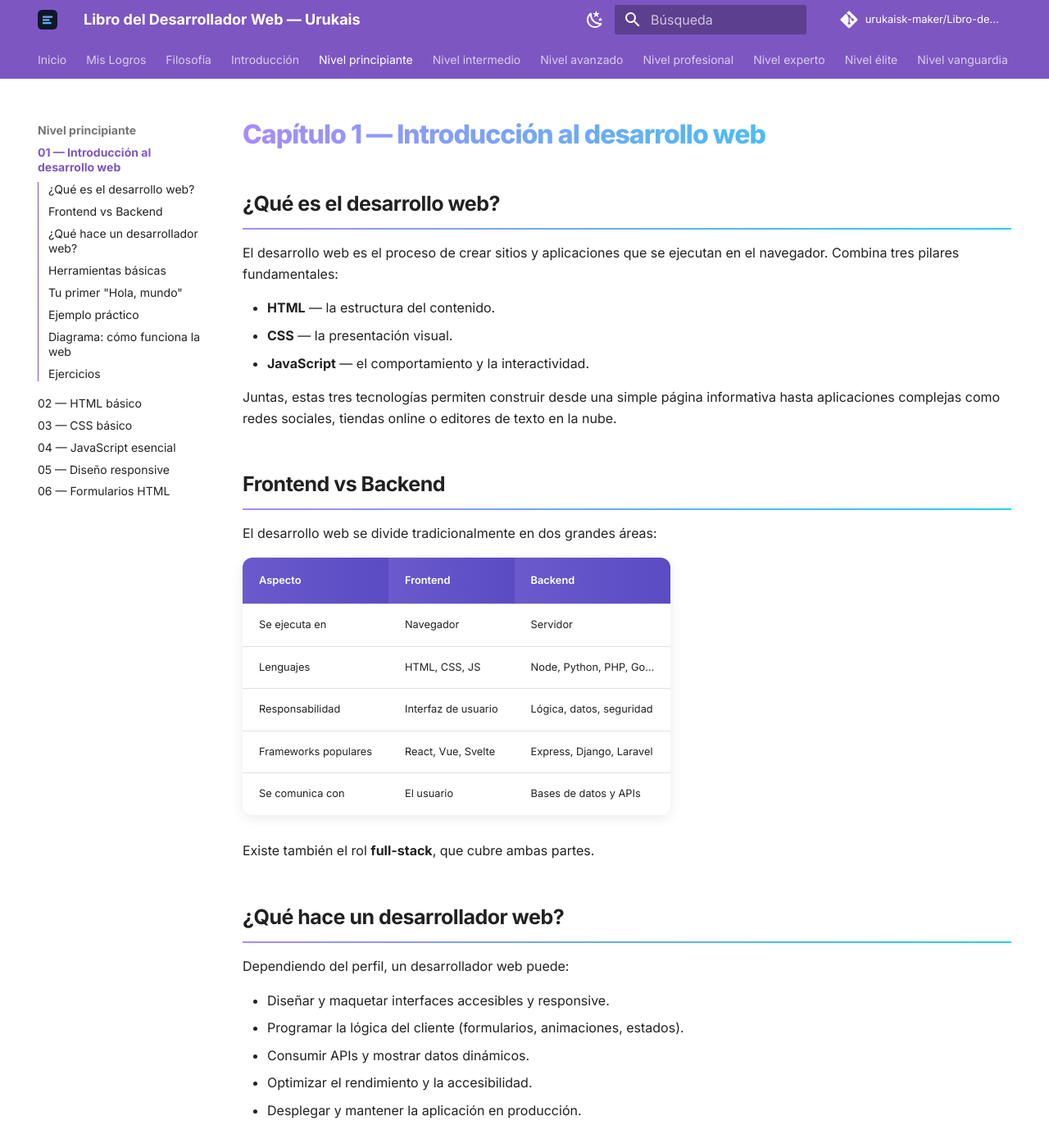
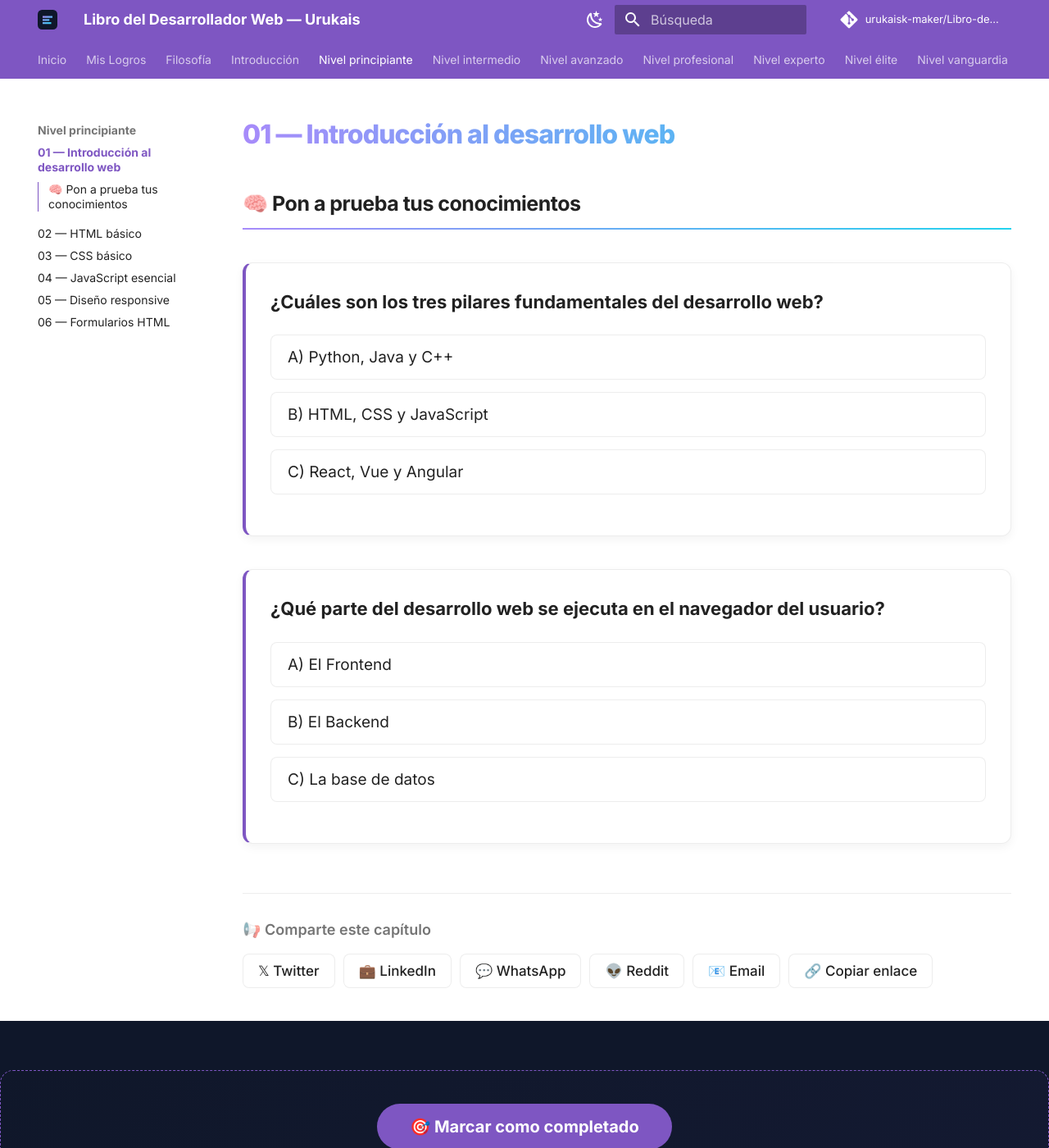
Before and after one commit to urukaisk-maker/Libro-desarrollador-Web-Urukais-, an MkDocs documentation site: the page built from docs/capitulos/01-introduccion.md, in a window 1280 px wide and 1400 px high. Shown: the whole window at 82% size. Built offline with MkDocs 1.6.1 and Material for MkDocs 9.7.7, drawn with Linux system fonts in a browser that asks for light colours; comment, search, counter and statistics services are not loaded; some of the changed text lies outside the part shown.

Commit message:
feat: añadir quizzes interactivos a capítulos 1, 3, 4 y 5

````diff
--- a/docs/capitulos/01-introduccion.md
+++ b/docs/capitulos/01-introduccion.md
@@ -1,99 +1,23 @@
-# Capítulo 1 — Introducción al desarrollo web
-
-## ¿Qué es el desarrollo web?
-
-El desarrollo web es el proceso de crear sitios y aplicaciones que se ejecutan en el navegador. Combina tres pilares fundamentales:
-
-- **HTML** — la estructura del contenido.
-- **CSS** — la presentación visual.
-- **JavaScript** — el comportamiento y la interactividad.
-
-Juntas, estas tres tecnologías permiten construir desde una simple página informativa hasta aplicaciones complejas como redes sociales, tiendas online o editores de texto en la nube.
-
-## Frontend vs Backend
-
-El desarrollo web se divide tradicionalmente en dos grandes áreas:
-
-| Aspecto | Frontend | Backend |
-|---|---|---|
-| Se ejecuta en | Navegador | Servidor |
-| Lenguajes | HTML, CSS, JS | Node, Python, PHP, Go… |
-| Responsabilidad | Interfaz de usuario | Lógica, datos, seguridad |
-| Frameworks populares | React, Vue, Svelte | Express, Django, Laravel |
-| Se comunica con | El usuario | Bases de datos y APIs |
-
-Existe también el rol **full-stack**, que cubre ambas partes.
-
-## ¿Qué hace un desarrollador web?
-
-Dependiendo del perfil, un desarrollador web puede:
-
-- Diseñar y maquetar interfaces accesibles y responsive.
-- Programar la lógica del cliente (formularios, animaciones, estados).
-- Consumir APIs y mostrar datos dinámicos.
-- Optimizar el rendimiento y la accesibilidad.
-- Desplegar y mantener la aplicación en producción.
-
-## Herramientas básicas
-
-Para empezar necesitas muy poco:
-
-1. **Un navegador moderno** — Firefox, Chrome, Edge o Safari.
-2. **Un editor de código** — [Visual Studio Code](https://code.visualstudio.com/) es el estándar.
-3. **Un servidor local simple** — la extensión [Live Server](https://marketplace.visualstudio.com/items?itemName=ritwickdey.LiveServer) es suficiente.
-4. **Git** — para llevar el control de versiones.
-
-## Tu primer "Hola, mundo"
-
-Crea un archivo llamado `index.html` con este contenido:
-
-```html
-<!DOCTYPE html>
-<html lang="es">
-<head>
-  <meta charset="UTF-8">
-  <title>Hola, mundo</title>
-</head>
-<body>
-  <h1>Hola, mundo</h1>
-  <p>Mi primera página web.</p>
-</body>
-</html>
-```
-
-Ábrelo en el navegador y verás tu primera página.
-
-## Ejemplo práctico
-
-Ver [ejemplos/hola-mundo.html](../ejemplos/hola-mundo.html).
-
-
-## Diagrama: cómo funciona la web
-
-```mermaid
-sequenceDiagram
-    participant U as Usuario
-    participant N as Navegador
-    participant S as Servidor
-    participant B as Base de datos
-
-    U->>N: Introduce URL
-    N->>S: Petición HTTP
-    S->>B: Consulta
-    B-->>S: Datos
-    S-->>N: Respuesta HTML
-    N-->>U: Página renderizada
-```
-
-Este es el flujo básico de una petición web.
-
-## Ejercicios
-
-1. Crea tu primer archivo HTML con un título y un párrafo.
-2. Ábrelo en el navegador y comprueba que se ve bien.
-3. Modifica el color de fondo con CSS en línea.
-4. Añade un enlace a tu web favorita.
-
 ---
 
-⬅️ [Introducción](../introduccion.md) | ➡️ [Capítulo 2 — HTML básico](02-html-basico.md)
+## 🧠 Pon a prueba tus conocimientos
+
+<div class="quiz-container" data-correct="b">
+  <p class="quiz-question">¿Cuáles son los tres pilares fundamentales del desarrollo web?</p>
+  <div class="quiz-options">
+    <button class="quiz-option" data-option="a">A) Python, Java y C++</button>
+    <button class="quiz-option" data-option="b">B) HTML, CSS y JavaScript</button>
+    <button class="quiz-option" data-option="c">C) React, Vue y Angular</button>
+  </div>
+  <div class="quiz-feedback"></div>
+</div>
+
+<div class="quiz-container" data-correct="a">
+  <p class="quiz-question">¿Qué parte del desarrollo web se ejecuta en el navegador del usuario?</p>
+  <div class="quiz-options">
+    <button class="quiz-option" data-option="a">A) El Frontend</button>
+    <button class="quiz-option" data-option="b">B) El Backend</button>
+    <button class="quiz-option" data-option="c">C) La base de datos</button>
+  </div>
+  <div class="quiz-feedback"></div>
+</div>
````
Also changed, not shown: docs/capitulos/03-css-basico.md (+21 -95 lines), docs/capitulos/04-javascript.md (+21 -99 lines), docs/capitulos/05-responsive.md (+21 -87 lines).
